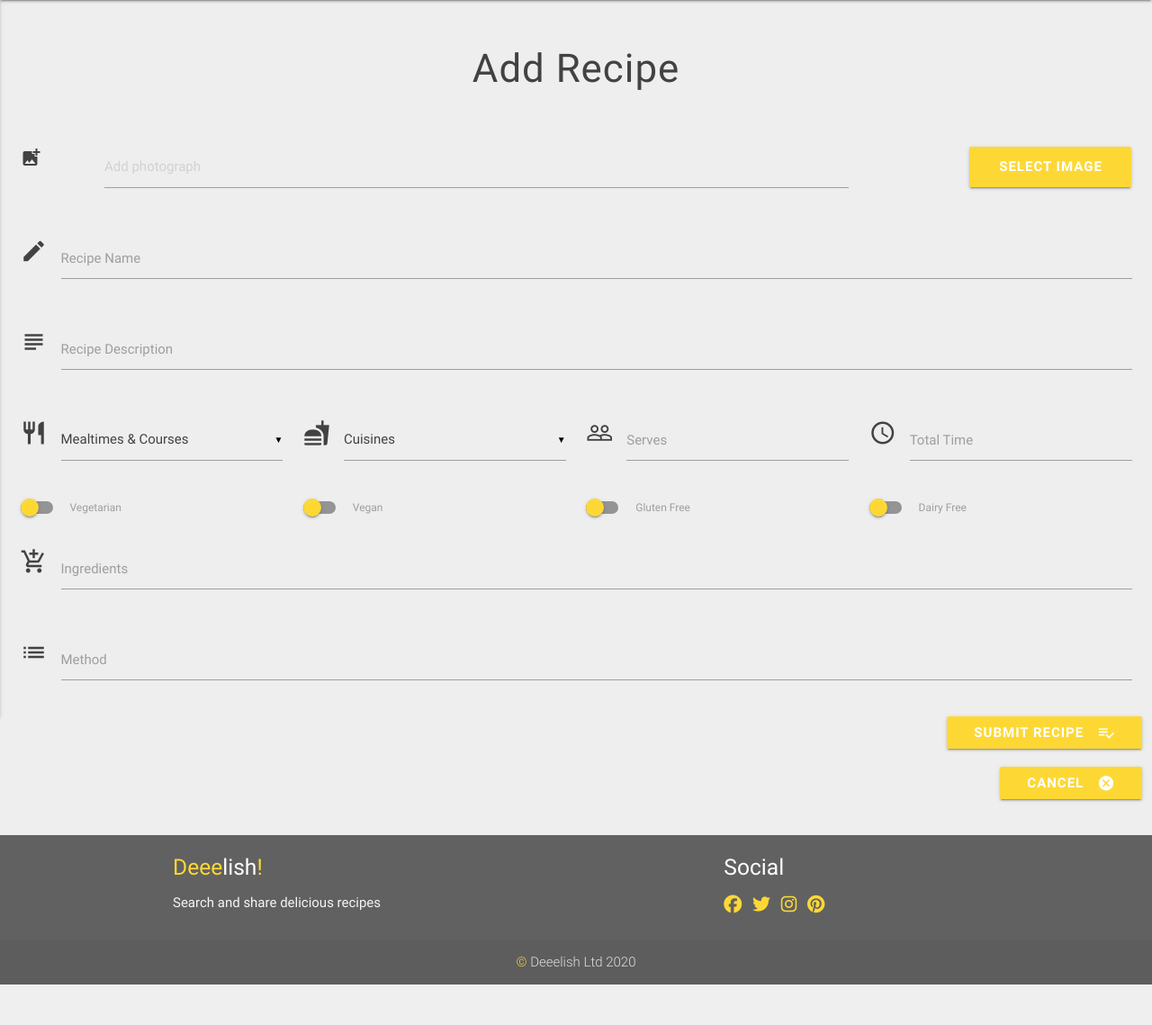
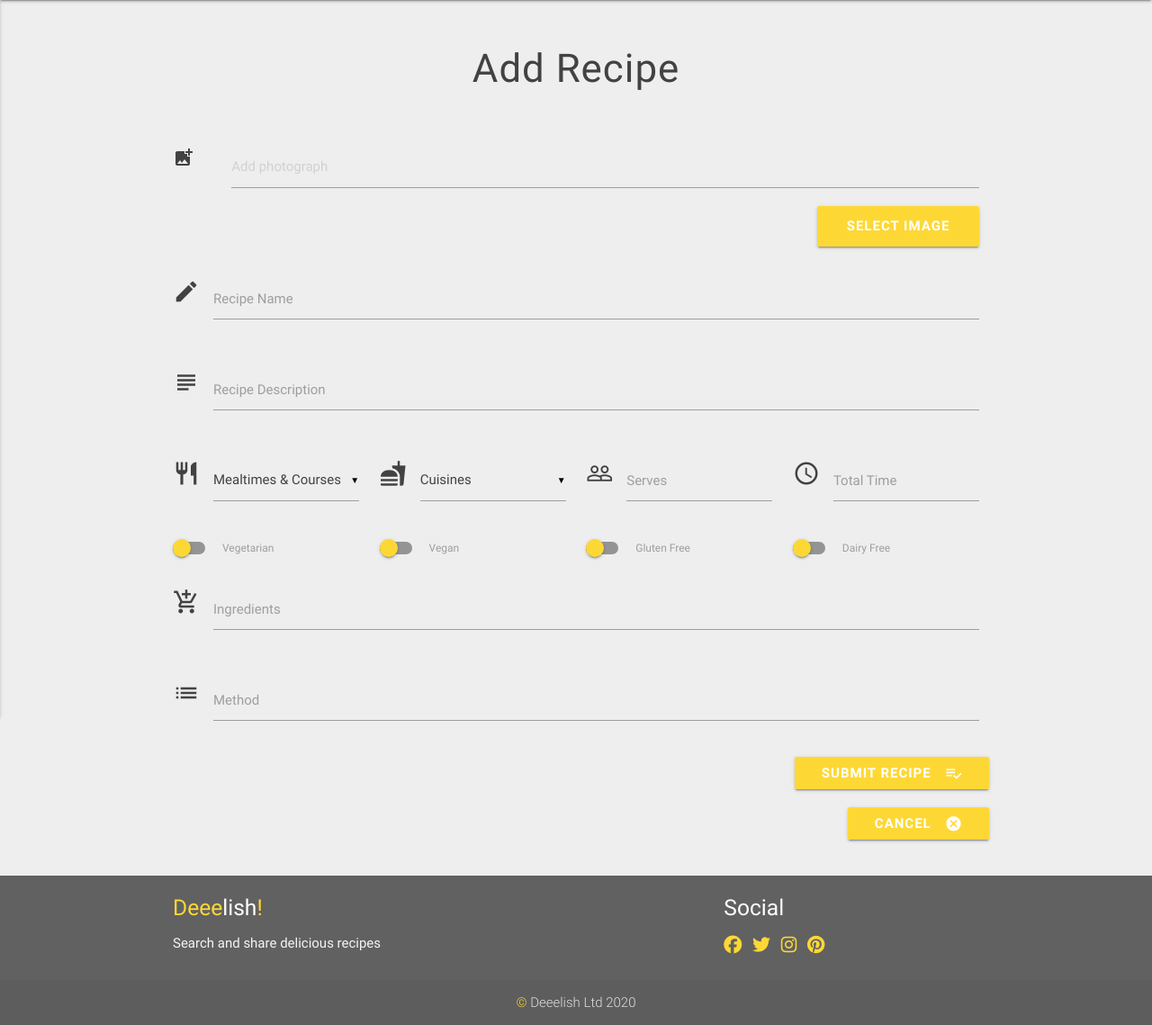
Before and after one commit to Carly07/Deeelish, a Flask app: page /add_recipe in a window 1280 px wide. Shown: the part 64-1203 px from the top of the page at 90% size. Before the commit the page ends 1158 px from the top, so only its background shows below. Run offline with Flask 2, Linux system fonts and the light colour scheme; data that the repository does not hold is empty; some libraries are stand-ins or nearby versions.

Commit message:
remove container from base.html and add container to each template

```diff
--- a/app.py
+++ b/app.py
@@ -12,7 +12,7 @@ app = Flask(__name__)
 app.SECRET_KEY = os.environ.get('SECRET_KEY')
 app.config["MONGO_DBNAME"] = 'deeelish'
 app.config["MONGO_URI"] = os.getenv("MONGO_URI")
-app.config["IMAGE_UPLOADS"] = "/workspace/deeelish/static/images/uploads"
+app.config["IMAGE_UPLOADS"] = "/workspace/deeelish/static/images/uploads/"
 app.config["ALLOWED_IMAGE_EXTENSIONS"] = ["JPEG", "JPG", "PNG", "GIF"]
 app.config['MAX_CONTENT_LENGTH'] = 16 * 1024 * 1024
 
@@ -20,7 +20,7 @@ app.config['MAX_CONTENT_LENGTH'] = 16 * 1024 * 1024
 def allowed_image(filename):
 
     # We only want files with a . in the filename
-    if not "." in filename:
+    if "." not in filename:
         return False
 
     # Split the extension from the filename
--- a/templates/addcategory.html
+++ b/templates/addcategory.html
@@ -1,6 +1,7 @@
 {% extends 'base.html' %}
 {% block content %}
 
+<div class="container">
 <h3 class="page-head">Add Category</h3>
 
 <h5>Meals and Courses</h5>
@@ -44,5 +45,6 @@
 		</div>
 	</form>
 </div>
+</div>
 
 {% endblock %}
--- a/templates/addrecipe.html
+++ b/templates/addrecipe.html
@@ -1,6 +1,7 @@
 {% extends 'base.html' %}
 {% block content %}
 
+<div class="container">
 <h3 class="page-head">Add Recipe</h3>
 
 <div class="row">
@@ -8,11 +9,9 @@
 
 		<div class="row">
 			<div class="input-field col s1"><i class="material-icons">add_photo_alternate</i></div>
-			<div class="file-field input-field img-icon col s11 m6 l8">
+			<div class="file-field input-field img-icon col s11">
 				<div class="file-path-wrapper img-path"><input class="file-path validate" type="text" placeholder="Add photograph"></div>
-            </div>
-            <div class="file-field input-field col s12 m5 l3">
-				<div class="btn btn-img right"><span>Select Image</span><input type="file" name="file" id="image"></div>
+                <div class="btn btn-img right"><span>Select Image</span><input type="file" name="file" id="image"></div>
             </div>
 		</div>
 
@@ -118,5 +117,6 @@
 
 	</form>
 </div>
+</div>
 
 {% endblock %}
--- a/templates/categories.html
+++ b/templates/categories.html
@@ -1,6 +1,7 @@
 {% extends 'base.html' %}
 {% block content %}
 
+<div class="container">
 <h3 class="page-head">Categories</h3>
 
 <div class="row add-cat-row">
@@ -59,5 +60,6 @@
 		</ul>
 	</div>
 </div>
+</div>
 
 {% endblock %}
--- a/templates/editcuisinecat.html
+++ b/templates/editcuisinecat.html
@@ -1,6 +1,7 @@
 {% extends 'base.html' %}
 {% block content %}
 
+<div class="container">
 <h3 class="page-head">Edit Category</h3>
 
 <h5>Cuisines</h5>
@@ -28,5 +29,6 @@
 
 	</form>
 </div>
+</div>
 
 {% endblock %}
--- a/templates/editmealcat.html
+++ b/templates/editmealcat.html
@@ -1,6 +1,7 @@
 {% extends 'base.html' %}
 {% block content %}
 
+<div class="container">
 <h3 class="page-head">Edit Category</h3>
 
 <h5>Meals and Courses</h5>
@@ -28,5 +29,6 @@
 
 	</form>
 </div>
+</div>
 
 {% endblock %}
--- a/templates/recipes.html
+++ b/templates/recipes.html
@@ -1,6 +1,7 @@
 {% extends 'base.html' %}
 {% block content %}
 
+<div class="container">
 <h3 class="page-head">Discover Recipes</h3>
 
 <div class="row filter-form">
@@ -69,5 +70,6 @@
 <div class="row add-recipe-row">
     <a href="{{url_for('add_recipe')}}" class="waves-effect waves-light btn z-depth-3"><i class="material-icons right">playlist_add</i>Add New Recipe</a>
 </div>
+</div>
 
 {% endblock %}
--- a/templates/viewrecipe.html
+++ b/templates/viewrecipe.html
@@ -1,13 +1,14 @@
 {% extends 'base.html' %}
 {% block content %}
 
+<div class="container">
 <h3 class="page-head">{{recipe.recipe_name}}</h3>
 
 <div class="row">
 	<div class="col s12 m4 l3">
         <div class="card-panel">
             <div class="card-image waves-effect waves-block waves-light">
-                <img class="activator" src="">
+                <img class="activator" src="{{ url_for('static', filename='images/uploads/') }}">
                 <span class="sr-only">Recipe Image</span>
             </div>
         </div>
@@ -79,4 +80,5 @@
 <div class="row">
     <a href="{{ url_for('get_recipes') }}" class="waves-effect waves-light right btn ">Return<i class="material-icons right">keyboard_return</i></a>
 </div>
+</div>
 {% endblock %}
```
Also changed, not shown: templates/editrecipe.html (+3 -4 lines), static/images/uploads/Crispy-Falafel.jpg (added), static/images/uploads/chef-hat-spoon-and-fork.jpg (deleted).
